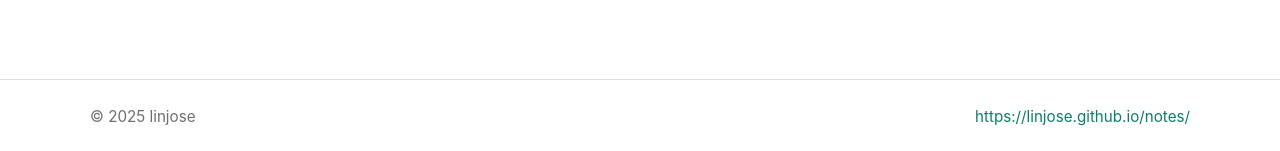
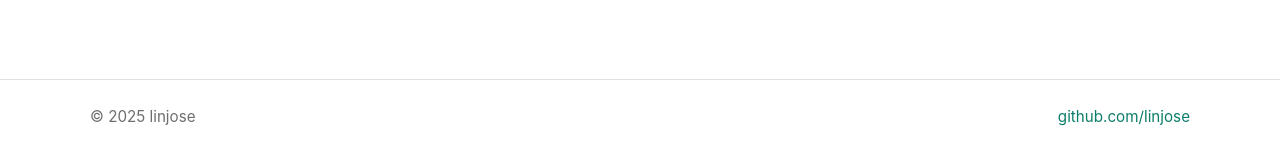
Before and after one commit to linjose/notes, a Jekyll site: the page built from index.html, in a window 1280 px wide and 900 px high, scrolled down 1684 px. Shown: the part 746-897 px from the top of the window. Built offline with Jekyll 4.4.1, drawn with Linux system fonts in a browser that asks for light colours; the list of posts is cut into pages by our own code.

Commit message:
Update footer.html

```diff
--- a/_includes/footer.html
+++ b/_includes/footer.html
@@ -2,7 +2,7 @@
   <div class="wrap" style="padding:0">
     <div style="display:flex;justify-content:space-between;gap:12px;flex-wrap:wrap">
       <div>© {{ site.time | date: '%Y' }} {{ site.author }}</div>
-      <div><a href="https://linjose.github.io/notes/">https://linjose.github.io/notes/</a></div>
+      <div><a href="https://github.com/linjose/">github.com/linjose</a></div>
     </div>
   </div>
 </footer>
```
